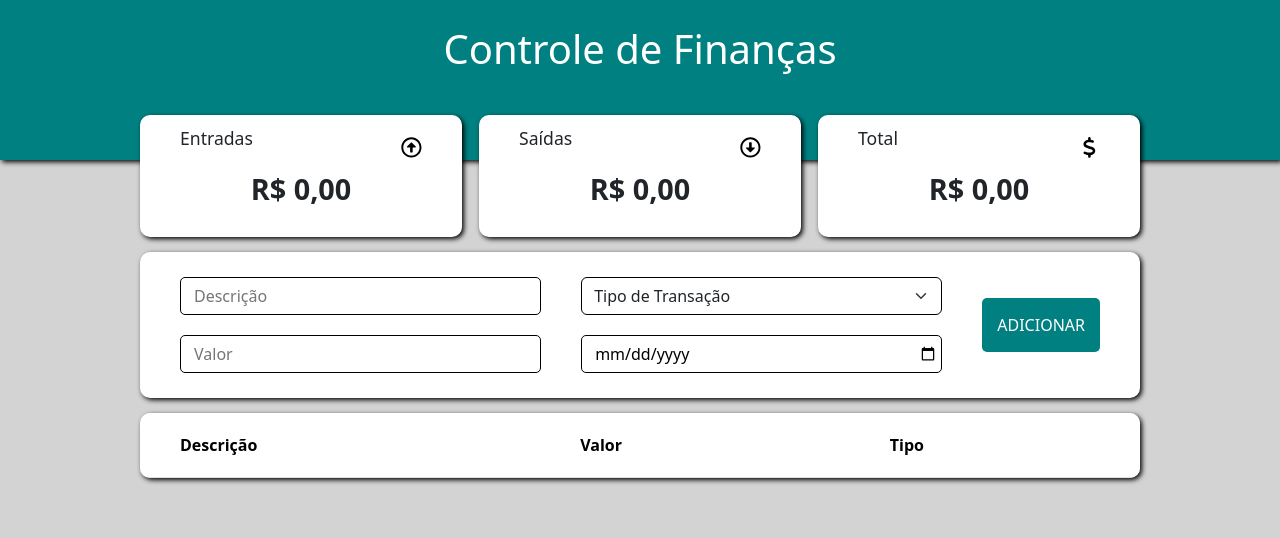
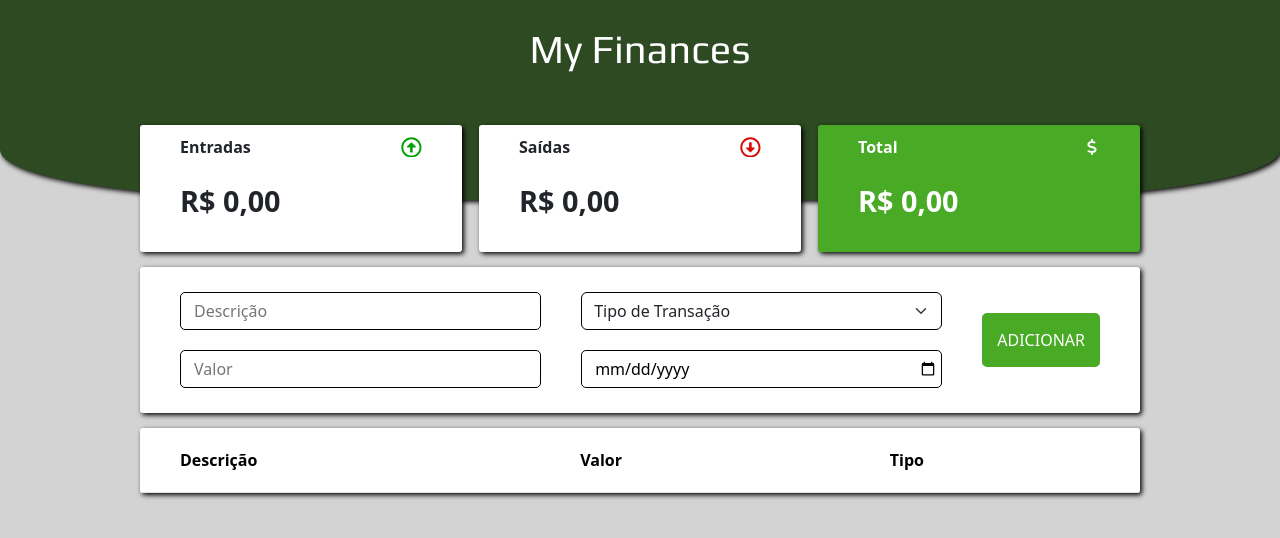
Before and after one commit to DavidSant021/controle-de-financas, a React (Vite) app: page / in a window 1280 px wide. Shown: the top 538 px of the page. Built offline with nearby package versions, Linux system fonts and the light colour scheme.

Commit message:
modificado os estilos

```diff
--- a/index.html
+++ b/index.html
@@ -5,6 +5,7 @@
     <link rel="shortcut icon" href="icons8-transaction-30.png" type="image/x-icon">
     <meta name="viewport" content="width=device-width, initial-scale=1.0" />
     <title>App de finanças</title>
+    <link href="https://fonts.googleapis.com/css2?family=Play:wght@400;700&display=swap" rel="stylesheet">
   </head>
   <body>
     <div id="root"></div>
--- a/src/components/AddTransaction/style.module.css
+++ b/src/components/AddTransaction/style.module.css
@@ -7,7 +7,7 @@
     background-color: white;
     height: auto;
     width: 100%;
-    border-radius: 10px;
+    border-radius: 3px;
     box-shadow: 2px 2px 5px black;
 }
 
@@ -47,14 +47,14 @@
     border-radius: 5px;
     border: none;
     text-transform: uppercase;
-    background-color: teal;
+    background-color: #49AA26;
     color: white;
     cursor: pointer;
     transition: .5s;
 }
 
 .addButton:hover {
-    background-color: #06aea8;
+    background-color: #429723;
 }
 
 @media (max-width: 1000px) {
--- a/src/components/ContentCards/index.jsx
+++ b/src/components/ContentCards/index.jsx
@@ -18,13 +18,13 @@ export default function ContentCards() {
 
     return (
         <div className={styles.container}>
-            <InfoCard  infoText="Entradas" quantity={totalEntrys} >
-                <FaRegArrowAltCircleUp className={styles.icon} />
+            <InfoCard isGreen={false}  infoText="Entradas" quantity={totalEntrys} >
+                <FaRegArrowAltCircleUp className={styles.iconEntry} />
             </InfoCard>
-            <InfoCard  infoText="Saídas" quantity={totalExits} >
-                <FaRegArrowAltCircleDown className={styles.icon} />
+            <InfoCard isGreen={false}  infoText="Saídas" quantity={totalExits} >
+                <FaRegArrowAltCircleDown className={styles.iconExit} />
             </InfoCard>
-            <InfoCard  infoText="Total" quantity={totalValue} >
+            <InfoCard isGreen={true} infoText="Total" quantity={totalValue} >
                 <FaDollarSign className={styles.icon} />
             </InfoCard>
         </div>
--- a/src/components/ContentCards/style.module.css
+++ b/src/components/ContentCards/style.module.css
@@ -7,8 +7,13 @@
     width: 100%;
 }
 
-.icon {
-    color: black;
+.iconEntry {
+    color: rgb(2, 161, 2);
+    font-size: 1.3rem;
+}
+
+.iconExit {
+    color: rgb(219, 8, 8);
     font-size: 1.3rem;
 }
 
--- a/src/components/InfoCard/index.jsx
+++ b/src/components/InfoCard/index.jsx
@@ -1,6 +1,6 @@
 import styles from './style.module.css'
 
-export default function InfoCard({ children, infoText, quantity }) {
+export default function InfoCard({ children, isGreen, infoText, quantity }) {
     // Formata o valor da quantidade como um valor monetário
     const formattedQuantity = new Intl.NumberFormat('pt-BR', {
         style: 'currency',
@@ -8,10 +8,12 @@ export default function InfoCard({ children, infoText, quantity }) {
     }).format(quantity.toFixed(2));
 
     return (
-        <div className={styles.infoContent}>
+        <div
+            className={isGreen ? styles.infoContentGreen : styles.infoContent}
+        >
             <div className={styles.categoryContent}>
-                <p>{infoText}</p>
-                <span>{children}</span>
+                <p className={styles.type}>{infoText}</p>
+                <span className={styles.contentIcon}>{children}</span>
             </div>
             <p className={styles.valueContent}>{formattedQuantity}</p>
         </div>
--- a/src/components/InfoCard/style.module.css
+++ b/src/components/InfoCard/style.module.css
@@ -5,25 +5,43 @@
     display: flex;
     flex-direction: column;
     padding: 10px 40px;
-    border-radius: 10px;
+    border-radius: 3px;
+    box-shadow: 2px 2px 5px black;
+}
+
+.infoContentGreen {
+    width: 32.2%;
+    height: auto;
+    background-color: #49AA26;
+    color: white;
+    display: flex;
+    flex-direction: column;
+    padding: 10px 40px;
+    border-radius: 3px;
     box-shadow: 2px 2px 5px black;
 }
 
 .categoryContent {
     display: flex;
     justify-content: space-between;
+}
+
+.contentIcon {
+    display: flex;
     align-items: center;
+}
 
-    p {
-        font-weight: 500;
-        font-size: 1.1rem;
-    }
+.type {
+    font-weight: bold;
+    margin: 0;
 }
 
 .valueContent {
-    text-align: center;
+    text-align: left;
     font-size: 1.8rem;
     font-weight: bold;
+    margin: 0;
+    padding: 20px 0;
 }
 
 @media (max-width: 1000px) {
@@ -31,3 +49,9 @@
         width: 70%;
     }
 }
+
+@media (max-width: 350px) {
+    .valueContent {
+        font-size: 1.4rem;
+    }
+}
--- a/src/components/Modal/style.module.css
+++ b/src/components/Modal/style.module.css
@@ -14,8 +14,9 @@
     transform: translate(-50%, -50%);
     background-color: white;
     color: black;
-    border-radius: 10px;
+    border-radius: 3px;
     width: 70%;
+    max-width: 500px;
     display: flex;
     flex-direction: column;
 }
@@ -26,7 +27,7 @@
     align-items: center;
     padding: 20px;
     background-color: teal;
-    border-radius: 10px 10px 0 0 ;
+    border-radius: 3px 3px 0 0 ;
 
     span {
         color: white;
@@ -40,7 +41,7 @@
     align-items: center;
     padding: 20px;
     background-color: rgb(214, 19, 19);
-    border-radius: 10px 10px 0 0 ;
+    border-radius: 3px 3px 0 0 ;
 
     span {
         color: white;
--- a/src/index.css
+++ b/src/index.css
@@ -20,21 +20,24 @@ body {
 }
 
 .header {
-    background-color: teal;
+    background-color: #2D4A22;
     width: 100vw;
-    height: 160px;
+    height: 200px;
     text-align: center;
     box-shadow: 2px 2px 5px black;
+    border-radius: 0 0 25% 25%;
 
     h1 {
         padding-top: 25px;
         color: white;
+        font-family: "Play", sans-serif;
+        font-weight: 400;
     }
 }
 
 .main {
     width: 1000px;
-    margin-top: -45px;
+    margin-top: -75px;
     display: flex;
     flex-direction: column;
     align-items: center;
@@ -47,7 +50,7 @@ body {
 }
 
 .table-responsive {
-    border-radius: 10px;
+    border-radius: 3px;
     box-shadow: 2px 2px 5px black;
 }
 
--- a/src/pages/InfoArea/style.module.css
+++ b/src/pages/InfoArea/style.module.css
@@ -19,13 +19,13 @@
 .viewButton {
     text-decoration: none;
     color: white;
-    background-color: teal;
+    background-color: #49AA26;
     border-radius: 5px;
     padding: 3px 8px;
 }
 
 .viewButton:hover {
-    background-color: #06aea8;
+    background-color: #429723;
 }
 
 .arrowUp {
--- a/src/pages/RootLayout.jsx
+++ b/src/pages/RootLayout.jsx
@@ -6,7 +6,7 @@ export default function RootLayout() {
     return (
         <>
           <header className="header">
-            <h1>Controle de Finanças</h1>
+            <h1>My Finances</h1>
           </header>
           <main className="main">
             <ContentCards />
--- a/src/pages/ShowTransaction/style.module.css
+++ b/src/pages/ShowTransaction/style.module.css
@@ -20,7 +20,7 @@
     text-decoration: none;
     text-transform: uppercase;
     color: white;
-    background-color: teal;
+    background-color: #49AA26;
     border-radius: 5px;
     padding: 15px 30px;
     cursor: pointer;
@@ -28,5 +28,5 @@
 }
 
 .returnButton:hover {
-    background-color: #06aea8;
+    background-color: #429723;
 }
```
Also changed, not shown: 5 other files (tests, documents, lock files or other folders).
